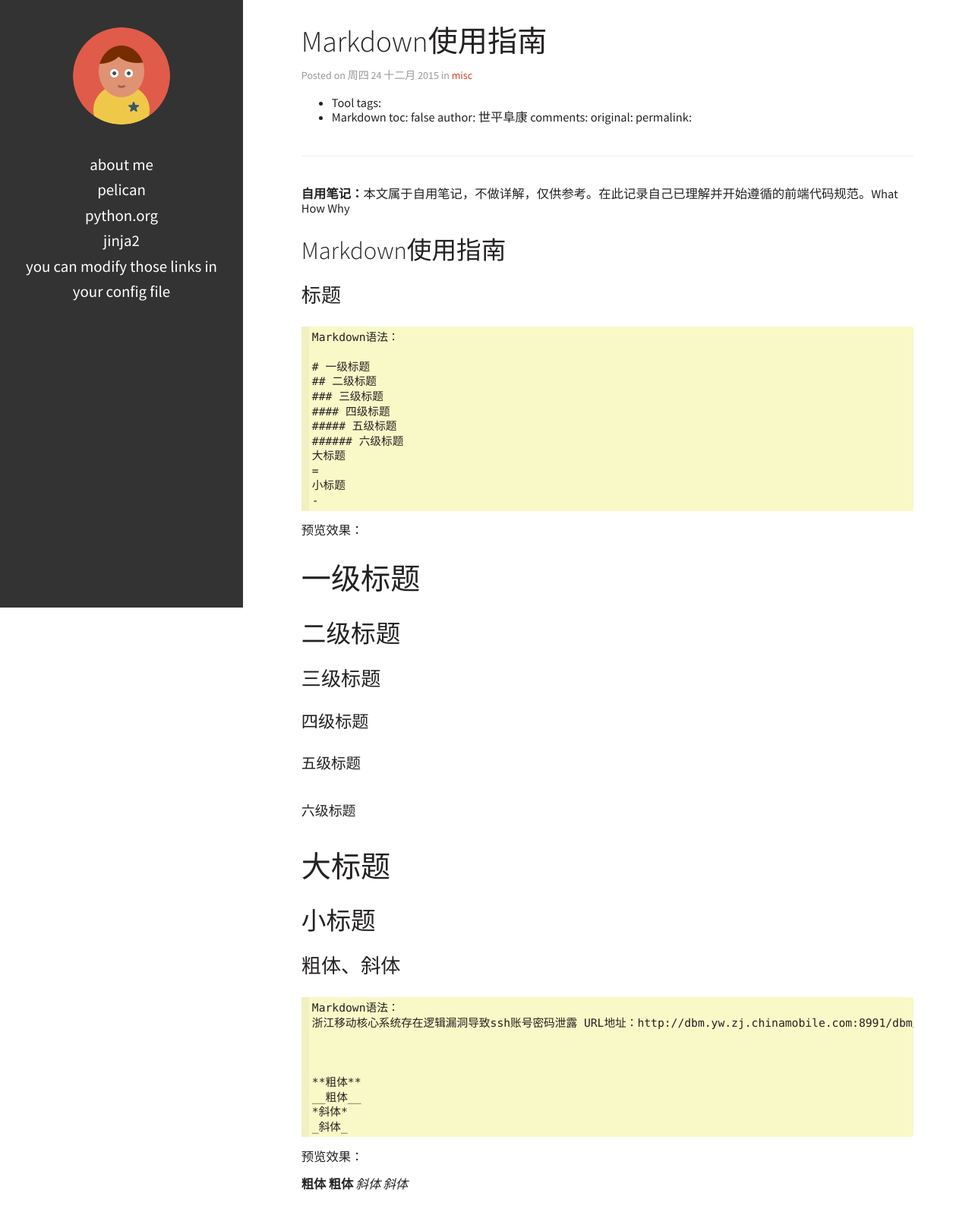
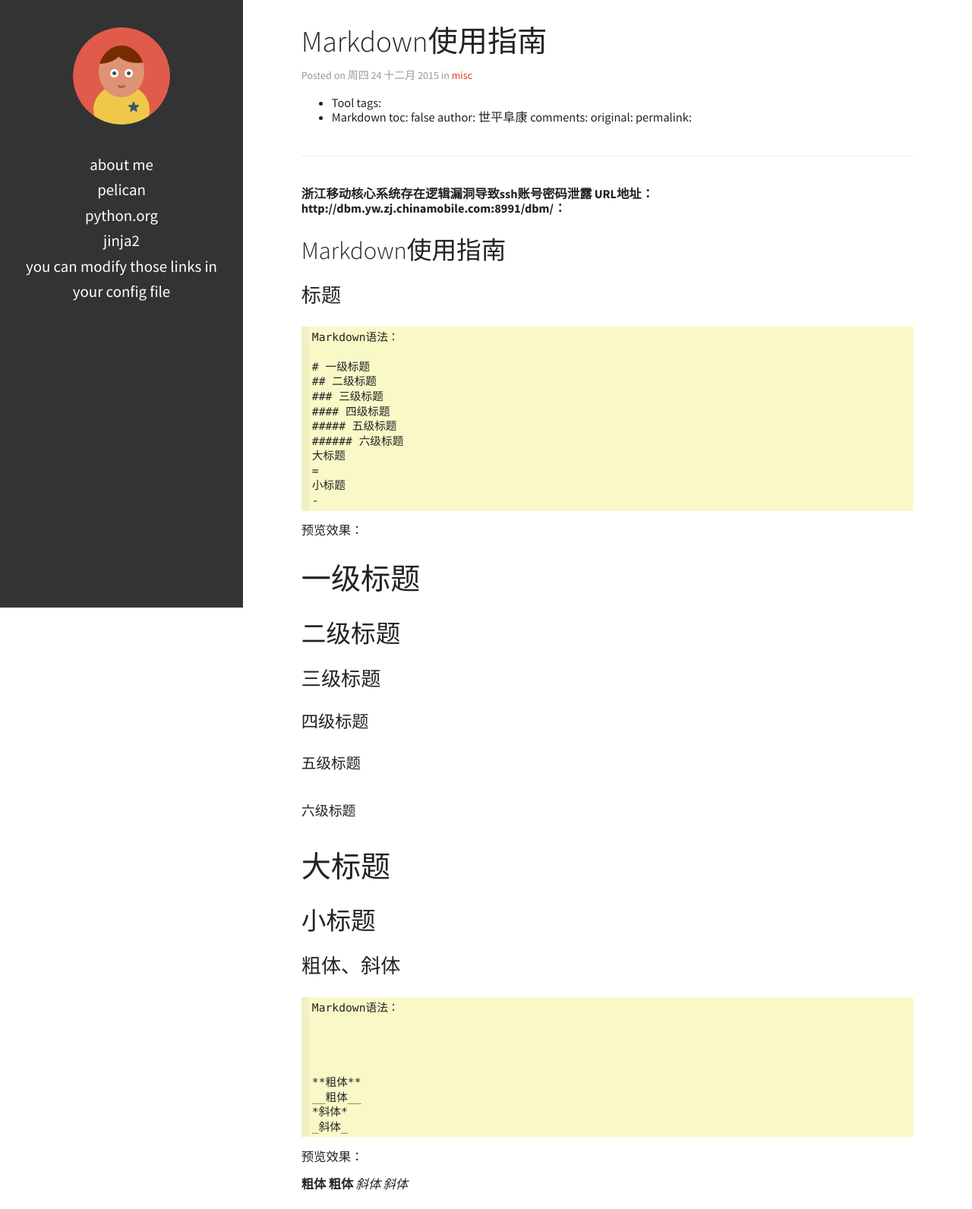
Before and after one commit to zhmy1228/zhmy1228.github.io, a plain HTML site: page markdownshi-yong-zhi-nan.html in a window 1280 px wide. Shown: the top 1592 px of the page at 76% size. Drawn offline with Linux system fonts and the light colour scheme; some icons are missing.

Commit message:
Update markdownshi-yong-zhi-nan.html

```diff
--- a/markdownshi-yong-zhi-nan.html
+++ b/markdownshi-yong-zhi-nan.html
@@ -35,7 +35,7 @@
 <meta property="article:section" content="misc"/>
 <meta property="og:image" content="">
 
-  <title>mmmm &ndash; Markdown使用指南</title>
+  <title>mmmm &ndash; 浙江移动核心系统逻辑漏洞</title>
 
 </head>
 <body>
@@ -92,7 +92,7 @@ original:
 permalink: </li>
 </ul>
 <hr>
-<p><strong>自用笔记：</strong>本文属于自用笔记，不做详解，仅供参考。在此记录自己已理解并开始遵循的前端代码规范。What How Why
+<p><strong>浙江移动核心系统存在逻辑漏洞导致ssh账号密码泄露 URL地址：http://dbm.yw.zj.chinamobile.com:8991/dbm/：</strong>
 <!-- more --></p>
 <h2>Markdown使用指南</h2>
 <h3>标题</h3>
@@ -122,7 +122,7 @@ permalink: </li>
 <h2>小标题</h2>
 <h3>粗体、斜体</h3>
 <div class="highlight"><pre><span></span>Markdown语法：
-浙江移动核心系统存在逻辑漏洞导致ssh账号密码泄露 URL地址：http://dbm.yw.zj.chinamobile.com:8991/dbm/
+
 
 
 
```
